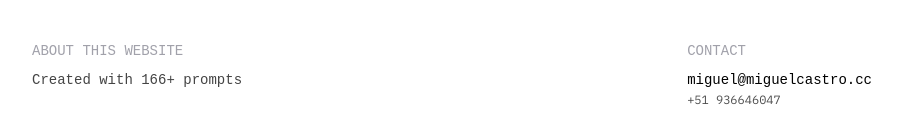
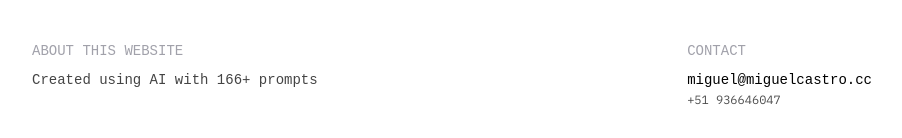
Before and after one commit to miguelcastroe/miguelcastrocreativetech, a React (Vite) app: page /about in a window 1280 px wide. Shown: the part 1949-2087 px from the top of the page, without its empty margins (188-1090 px from the left). Built offline with nearby package versions, Linux system fonts and the light colour scheme; a web font is replaced by a local one.

Commit message:
Add AI-generated prompts info
Updated the footer to reflect the creation of the website using a specified number of AI prompts.
[skip gpt_engineer]

```diff
--- a/src/components/Footer.tsx
+++ b/src/components/Footer.tsx
@@ -7,7 +7,7 @@ const Footer = () => {
         <div className="relative">
           <h3 className="uppercase mb-2 text-[#a1a1aa]">About this website</h3>
           <p className="text-[#444]">
-            Created with 166+ prompts
+            Created using AI with 166+ prompts
           </p>
         </div>
         <div className="flex justify-end">
```
